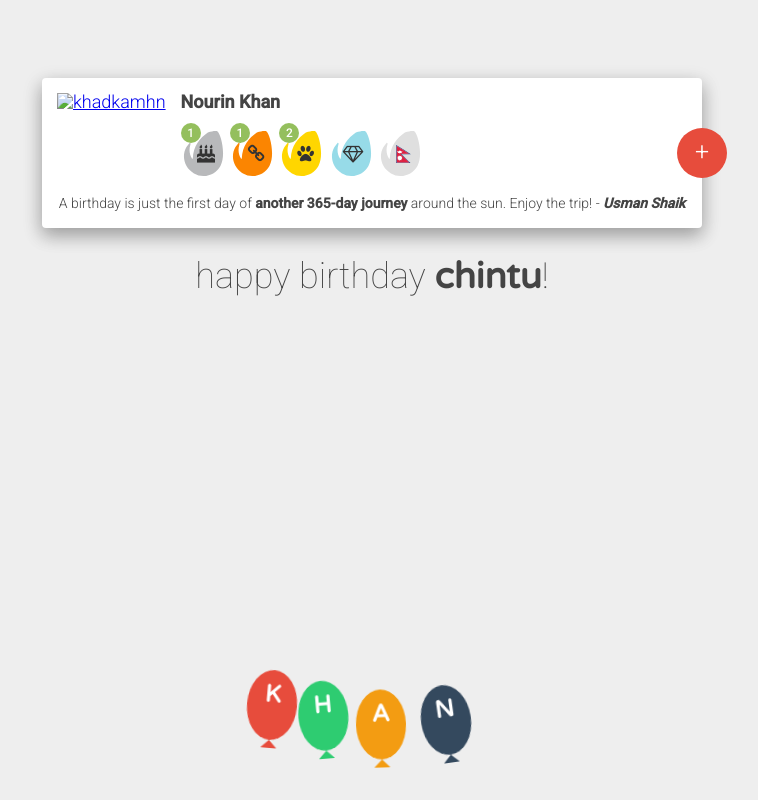
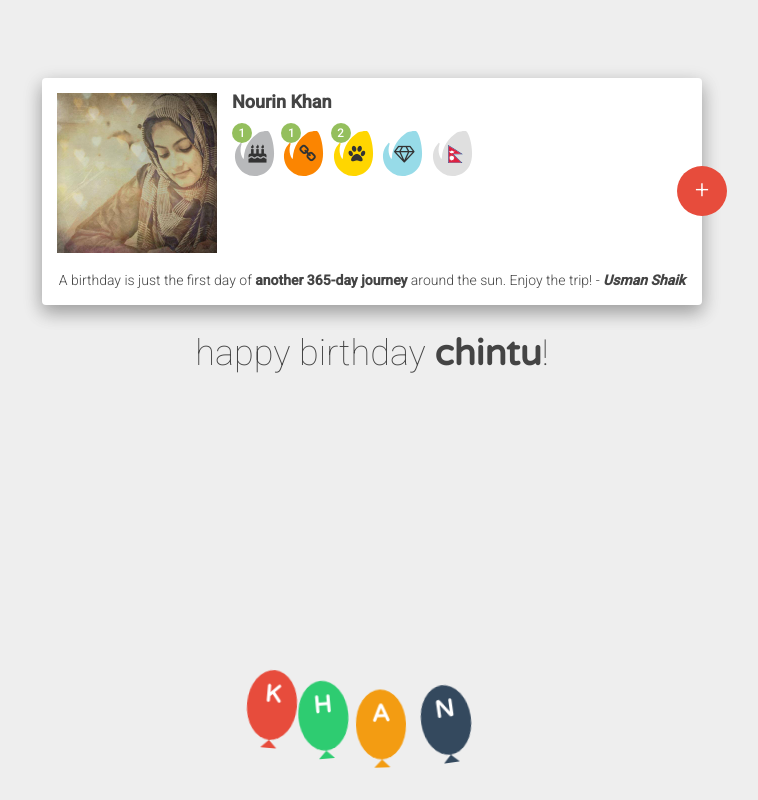
Before and after one commit to usman-shaik/nourin, a plain HTML site: page index.html in a window 1280 px wide. Shown: the whole page, without its empty margins (268-1026 px from the left). Drawn offline with Linux system fonts and the light colour scheme.

Commit message:
Update index.html

```diff
--- a/index.html
+++ b/index.html
@@ -434,7 +434,7 @@
 <div class="envato-wrap">
     <div class="envato-inner clearfix">
         <a class="pull-left envato-author-photo" href="#" target="_blank">
-            <img src="C:\Second Drive\Personal\Usman Shaik\NK\Bday pic.jpg" alt="khadkamhn" height="160px">
+             <img src=".\pic\Bday pic.jpg" alt="Nourin Khan" height="160px">
         </a>
         <div class="pull-left envato-author-detail">
             <h4 class="envato-author-name">Nourin Khan</h4>
```
